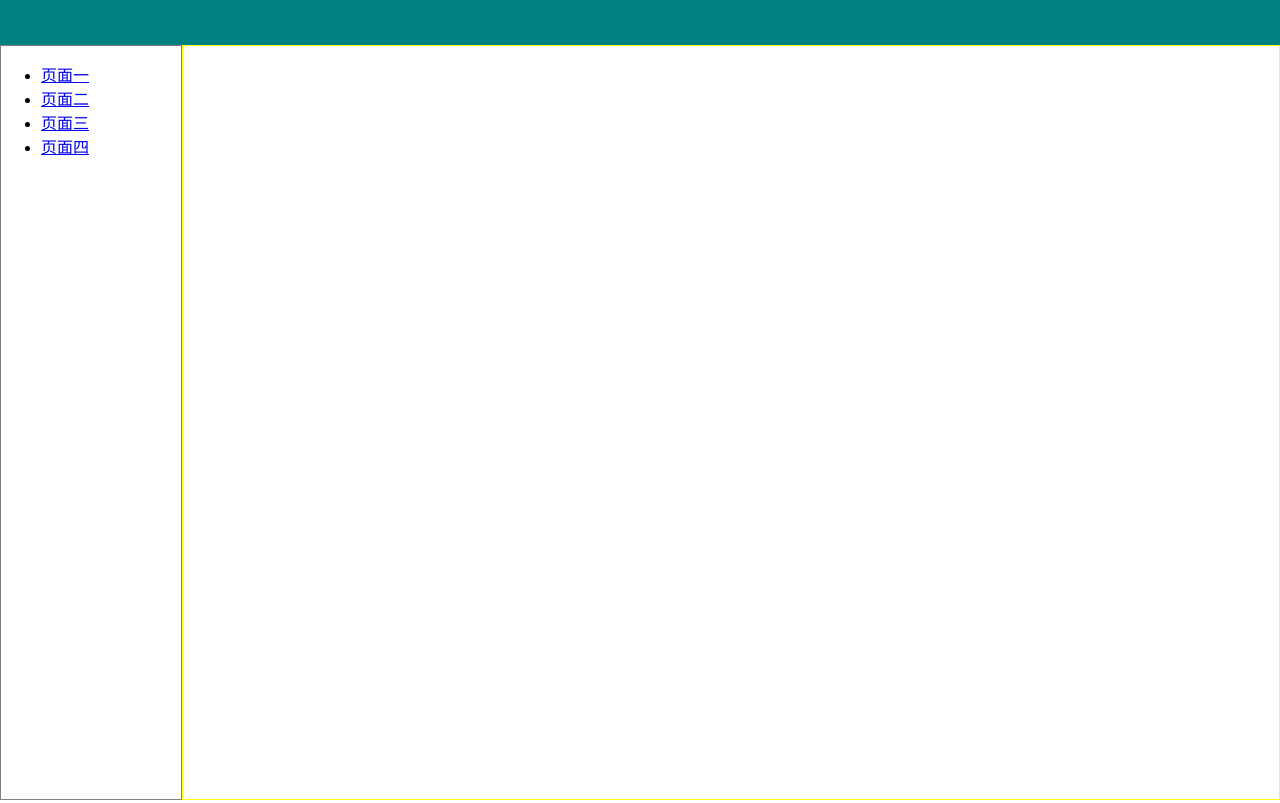
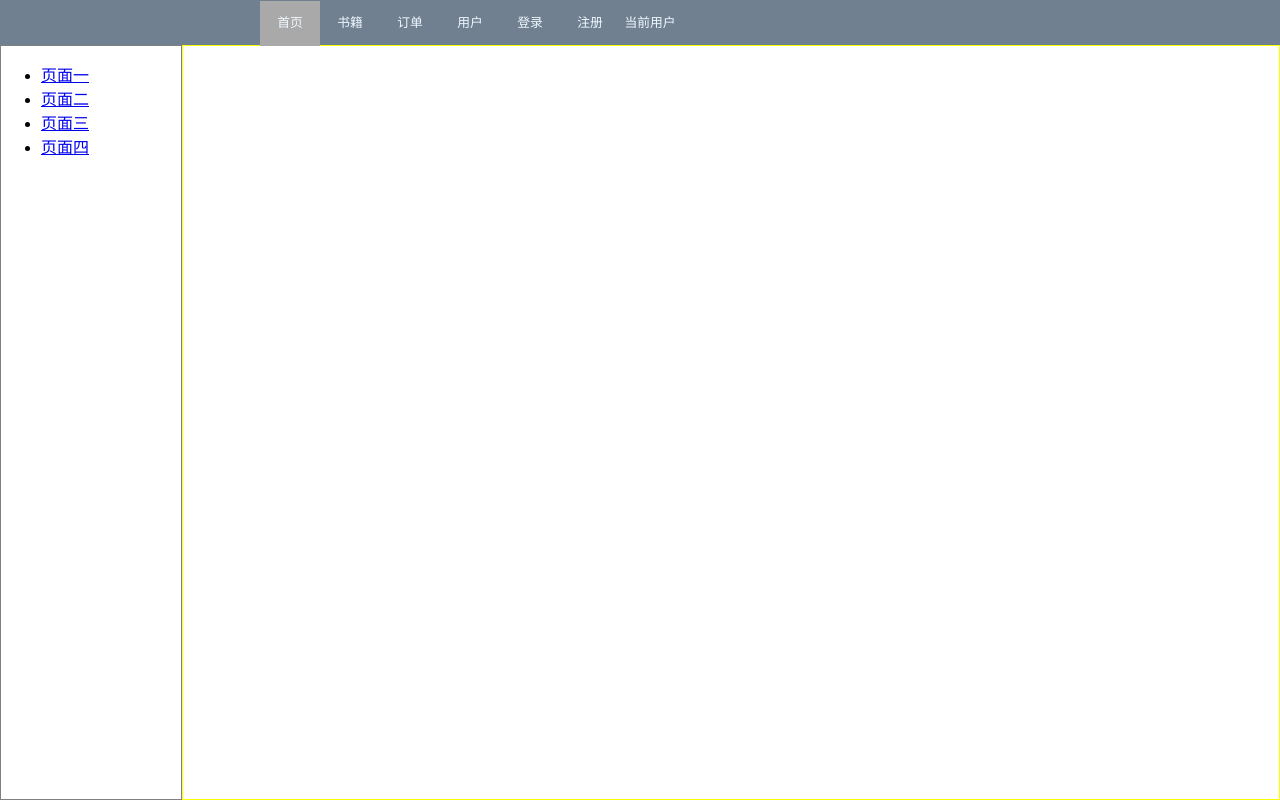
Before and after one commit to Fairy-Yss/goodsmanage, a plain HTML site: page index.html in a window 1280 px wide. Drawn offline with Linux system fonts and the light colour scheme.

Commit message:
写了一丢丢界面

```diff
--- a/index.css
+++ b/index.css
@@ -9,11 +9,31 @@ html,body{
 }
 
 .header-box {
-  background-color: teal;
+  background-color: slategray;
   height: 45px;
   width: 100%;
+  position: relative;
 }
-
+.header-box .top-ul{
+  width: 40%;
+  height: 45px;
+ /* border: 1px solid blue;*/
+  position: absolute;
+  left: 220px;
+  top: -15px;
+}
+.header-box .top-ul li{
+  width:60px;
+  height:45px;
+  color: aliceblue;
+  float: left;
+  /*border: 1px solid red;*/
+  list-style: none;
+  line-height: 45px;
+  text-align: center;
+  font-size: 0.8em;
+  font-weight: 540;
+}
 .body-box {
   display: flex;
   flex-grow: 1;
--- a/index.html
+++ b/index.html
@@ -10,7 +10,17 @@
 <body>
   <div class="page-box" id="syspage">
     <!--头部导航栏-->
-    <div class="header-box"></div>
+    <div class="header-box">
+          <ul class="top-ul">
+            <li style="background-color:darkgray">首页</li>
+            <li>书籍</li>
+            <li>订单</li>
+            <li>用户</li>
+            <li>登录</li>
+            <li>注册</li>
+            <li>当前用户</li>
+          </ul>
+    </div>
     <!--中间内容区域-->
     <div class="body-box">
       <!--内容区域左边导航栏-->
--- a/index.js
+++ b/index.js
@@ -1,3 +1,4 @@
+
 // 下面的代码是一段立即执行函数，用来动态计算高度，让页面适应不同的电脑的屏幕【使用了jquery方法，jquery已经在index.html中引入了】
 (function($) {
   var resizeFn = function () {
@@ -11,6 +12,18 @@
   }
   window.addEventListener('load',resizeFn);
   window.addEventListener('resize',resizeFn);
+  //top菜单事件
+  $(".top-ul li").mouseover(function(){
+    $(this).css("color","yellow");
+  });
+  $(".top-ul li").mouseout(function(){
+    $(this).css("color","aliceblue");
+  });
+  $(".top-ul li").click(function(){
+    $(this).css("background-color","darkgray"),
+    $(this).siblings().css("background-color","slategray")
+  });
+
 })($);
 
 // 下面的routerutil已经注册到了全局对象 window中，所以可以直接使用了，跳转路由直接使用该方法
--- a/lib/util/hashRouter.js
+++ b/lib/util/hashRouter.js
@@ -40,7 +40,7 @@
  })($);
 
  (function() {
-   // 在全局执行环境注册一个routeutil路由工具，里面提供跳转路由的方法
+  //  在全局执行环境注册一个routeutil路由工具，里面提供跳转路由的方法
    window.routerutil = {
     // 定义路由方法，传入路由地址
     route: function (path) {
--- a/routerConfig.js
+++ b/routerConfig.js
@@ -1,5 +1,7 @@
 // 路由配置信息
 window.routers = [
   {path:'page_1',templateurl:'./view/demo/html/demo.html'},
-  {path:'page_2',templateurl:'./view/demo2/html/demo.html'}
+  {path:'page_2',templateurl:'./view/demo2/html/demo.html'},
+  {path:'page_3',templateurl:'./view/demo2/html/demo.html'},
+  {path:'page_4',templateurl:'./view/demo2/html/demo.html'}
 ];
--- /dev/null
+++ b/view/login/login.css
@@ -0,0 +1,28 @@
+*{
+    margin: 0;
+    padding: 0;
+}
+.main{
+    width: 400px;
+    height: 300px;
+    border: 1px solid red;
+    margin: 150px auto;
+    text-align: center;
+    position: relative;
+}
+.main p{
+    position: absolute;
+    top: 70px;
+    left: 118px;
+}
+.main .inputs{
+    margin-top:90px;
+}
+.main .inputs div{
+    margin-top:20px;
+}
+.main button{
+    margin-top:20px;
+    width: 100px;
+    background-color: aqua;
+}
```
Also changed, not shown: view/login/login.html (added, +21 -0 lines), view/login/login.js (added).
